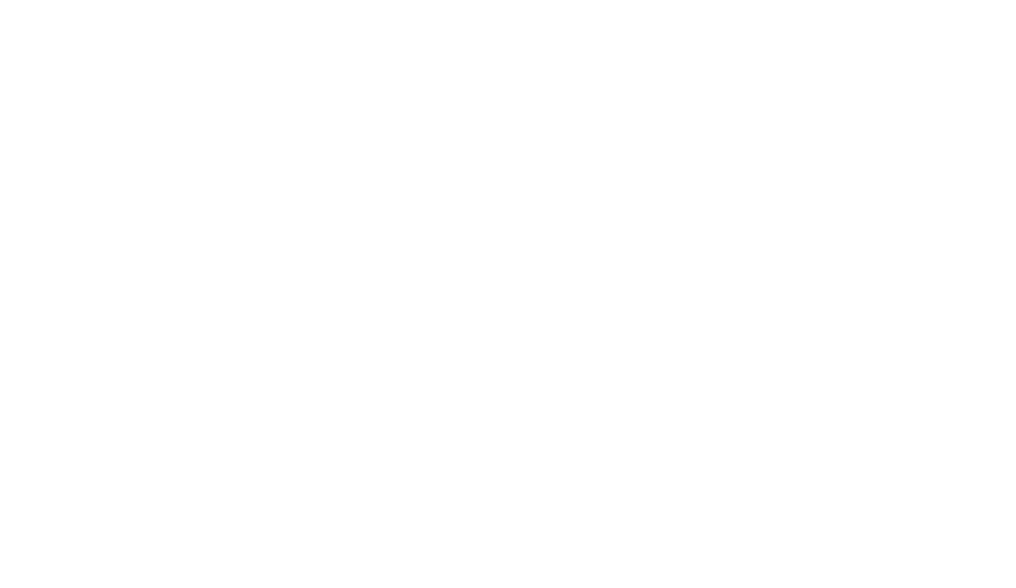
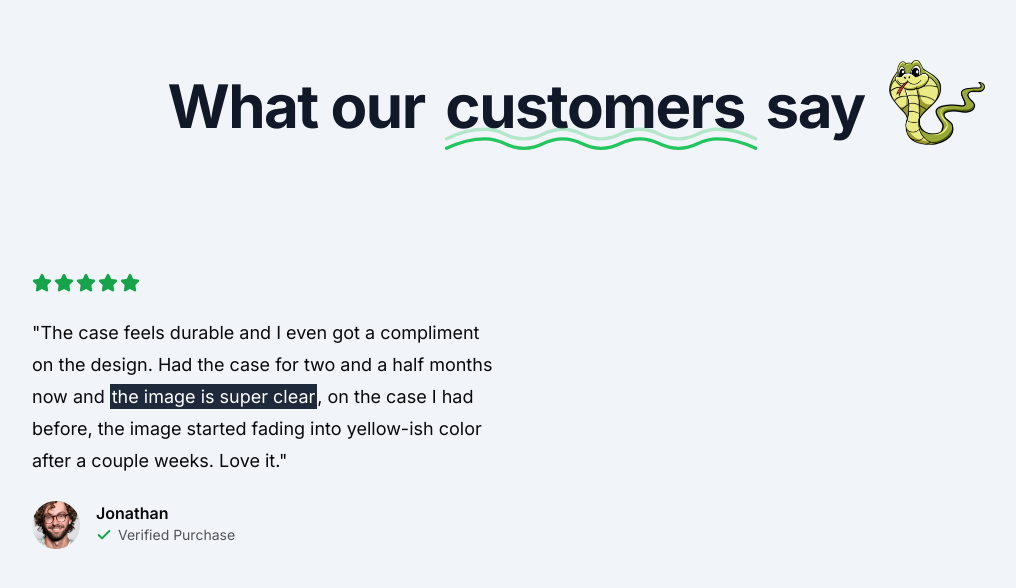
Before and after one commit to gerrcass/casecobra, a Next.js app: page / in a window 1280 px wide. Shown: the part 1031-1619 px from the top of the page, without its empty margins (64-1080 px from the left). Before the commit the page ends 995 px from the top, so only its background shows below. Built offline with nearby package versions, Linux system fonts and the light colour scheme; no server answers.

Commit message:
feat: add testimonial section

```diff
--- a/src/app/page.tsx
+++ b/src/app/page.tsx
@@ -1,8 +1,8 @@
-import Link from "next/link";
-import { Check, Star } from "lucide-react";
-
+import { Icons } from "@/components/Icons";
 import MaxWidthWrapper from "@/components/MaxWidthWrapper";
 import Phone from "@/components/Phone";
+
+import { Check, Star } from "lucide-react";
 
 export default function Home() {
   return (
@@ -106,6 +106,60 @@
           </div>
         </MaxWidthWrapper>
       </section>
+
+      {/* value proposition section */}
+      <section className="bg-slate-100 grainy-dark py-24">
+        <MaxWidthWrapper className="flex flex-col items-center gap-16 sm:gap-32">
+          <div className="flex flex-col lg:flex-row items-center gap-4 sm:gap-6">
+            <h2 className="order-1 mt-2 tracking-tight text-center text-balance !leading-tight font-bold text-5xl md:text-6xl text-gray-900">
+              What our{" "}
+              <span className="relative px-2">
+                customers{" "}
+                <Icons.underline className="hidden sm:block pointer-events-none absolute inset-x-0 -bottom-6 text-green-500" />
+              </span>{" "}
+              say
+            </h2>
+            <img src="/snake-2.png" className="w-24 order-0 lg:order-2" />
+          </div>
+
+          <div className="mx-auto grid max-w-2xl grid-cols-1 px-4 lg:mx-0 lg:max-w-none lg:grid-cols-2 gap-y-16">
+            <div className="flex flex-auto flex-col gap-4 lg:pr-8 xl:pr-20">
+              <div className="flex gap-0.5 mb-2">
+                <Star className="h-5 w-5 text-green-600 fill-green-600" />
+                <Star className="h-5 w-5 text-green-600 fill-green-600" />
+                <Star className="h-5 w-5 text-green-600 fill-green-600" />
+                <Star className="h-5 w-5 text-green-600 fill-green-600" />
+                <Star className="h-5 w-5 text-green-600 fill-green-600" />
+              </div>
+              <div className="text-lg leading-8">
+                <p>
+                  "The case feels durable and I even got a compliment on the
+                  design. Had the case for two and a half months now and{" "}
+                  <span className="p-0.5 bg-slate-800 text-white">
+                    the image is super clear
+                  </span>
+                  , on the case I had before, the image started fading into
+                  yellow-ish color after a couple weeks. Love it."
+                </p>
+              </div>
+              <div className="flex gap-4 mt-2">
+                <img
+                  className="rounded-full h-12 w-12 object-cover"
+                  src="/users/user-1.png"
+                  alt="user"
+                />
+                <div className="flex flex-col">
+                  <p className="font-semibold">Jonathan</p>
+                  <div className="flex gap-1.5 items-center text-zinc-600">
+                    <Check className="h-4 w-4 stroke-[3px] text-green-600" />
+                    <p className="text-sm">Verified Purchase</p>
+                  </div>
+                </div>
+              </div>
+            </div>
+          </div>
+        </MaxWidthWrapper>
+      </section>
     </div>
   );
 }
```
